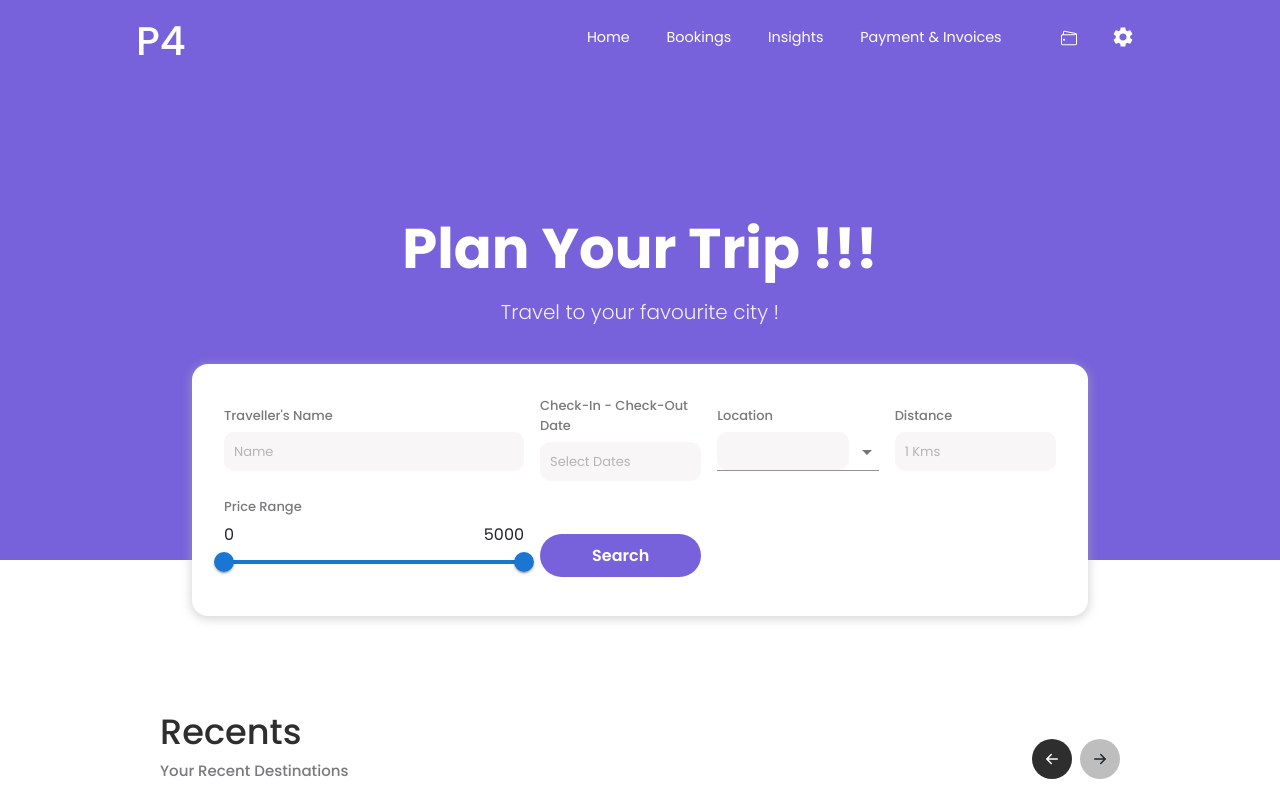
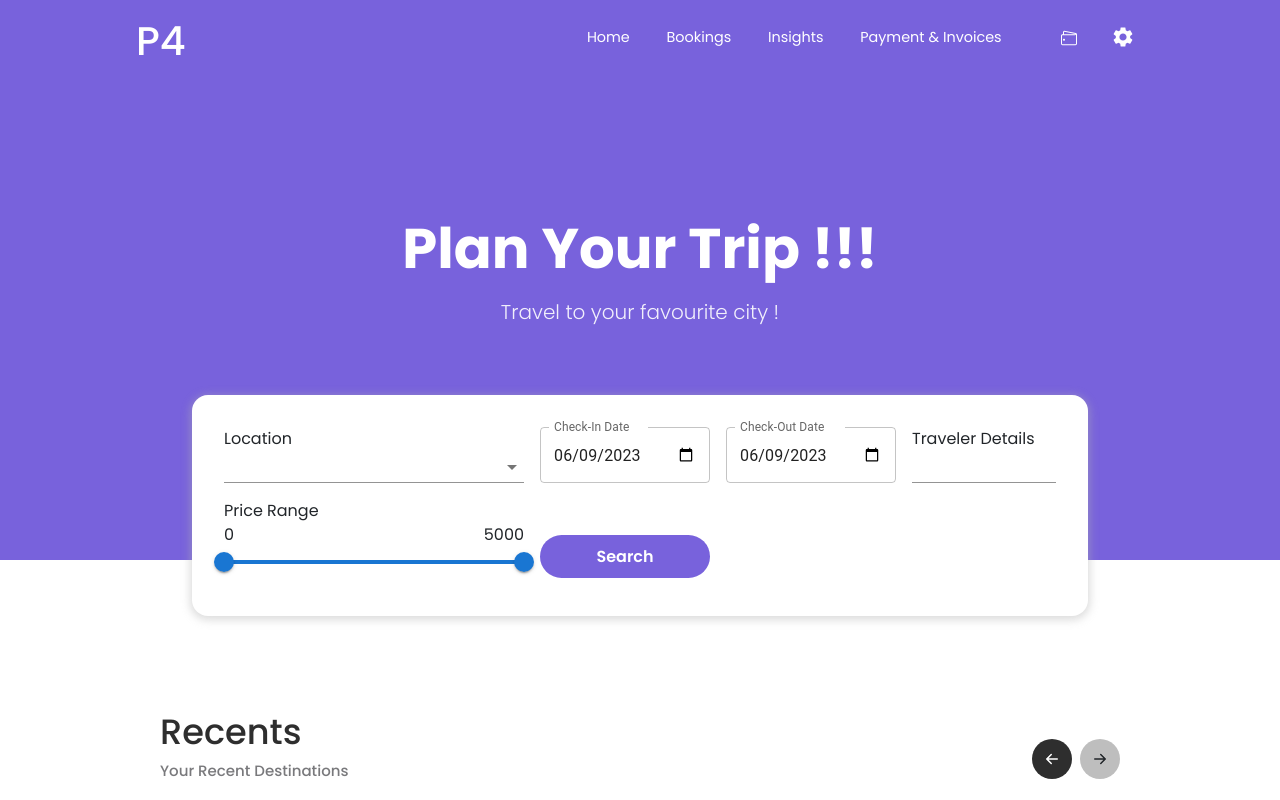
Before and after one commit to nitish-pro-coder/travelplus, a React (Create React App) app: page / in a window 1280 px wide. Shown: the top 800 px of the page. Built offline with nearby package versions, Linux system fonts and the light colour scheme.

Commit message:
changes
changes

```diff
--- a/src/pages/Home/Home.js
+++ b/src/pages/Home/Home.js
@@ -9,7 +9,7 @@ import Card from '@mui/material/Card';
 import TextField from '@mui/material/TextField';
 import Autocomplete from '@mui/material/Autocomplete';
 import axios from 'axios';
-import { Box, Button, CardContent, Checkbox, Divider, FormGroup, Popover, Rating, Skeleton, Table, TableBody, TableCell, TableHead, TableRow } from '@mui/material';
+import { Box, Button, CardContent, Checkbox, DialogContentText, Divider, FormGroup, Popover, Rating, Skeleton, Table, TableBody, TableCell, TableContainer, TableHead, TableRow } from '@mui/material';
 // import { Box, Button,  CardContent, Checkbox, Divider, Popover, Rating, Skeleton, Table, TableBody, TableCell, TableHead, TableRow } from '@mui/material';
 import Slider from '@mui/material/Slider';
 import Popular from '../Popular/Popular';
@@ -84,12 +84,13 @@ import ExpandMoreIcon from '@mui/icons-material/ExpandMore';
     right: false,
   });
   const [select,setSelect] = React.useState('Select');
+  const [trdetopen,settrdetopen]=React.useState(false);
 
 
   const handleSelect = (event, value) => {
     setSelectedLocation(value);
     console.log(value)
-    setlocation([{locationname:value.display_name,lat:value.lat,lon:value.lon}])
+    setlocation([{locationname:value?.display_name,lat:value?.lat,lon:value?.lon}])
   };
 
   const calculateDistance = () => {
@@ -188,8 +189,8 @@ import ExpandMoreIcon from '@mui/icons-material/ExpandMore';
     var data = {
       "hotelid": hotelapilist[index]?.hotelid,
       "hotelcode":hotelapilist[index]?.hotelcode,
-      "checkin": "2023-10-05",
-      "checkout": "2023-10-10",
+      "checkin": checkInDate,
+      "checkout":checkOutDate,
 
       "expected_checkin_time": "12:00",
       "expected_checkout_time": "12:00",
@@ -257,10 +258,16 @@ import ExpandMoreIcon from '@mui/icons-material/ExpandMore';
   const handleClickOpen = () => {
     sethoteldetailsopen(true);
   };
+  const handletrdetopenOpen = () => {
+    settrdetopen(true);
+  };
 
   const handleClose = () => {
     sethoteldetailsopen(false);
   };
+  const handletrdetclose =()=>{
+    settrdetopen(false)
+  }
 
 
   const onButtonClick = () =>{
@@ -313,6 +320,42 @@ import ExpandMoreIcon from '@mui/icons-material/ExpandMore';
   const handlePopoverClose1 = () => {
     setAnchorEl(null);
   };
+  const checkInDateRef = React.useRef(null);
+  const checkOutDateRef = React.useRef(null);
+  const [currentDate, setCurrentDate] = React.useState('');
+  useEffect(() => {
+    const today = new Date();
+    const year = today.getFullYear();
+    let month = today.getMonth() + 1;
+    let day = today.getDate();
+
+    if (month < 10) {
+      month = '0' + month;
+    }
+    if (day < 10) {
+      day = '0' + day;
+    }
+
+    const formattedDate = `${year}-${month}-${day}`;
+    setCheckInDate(formattedDate)
+    setCheckOutDate(formattedDate)
+  }, []);
+  const [checkInDate, setCheckInDate] = React.useState('');
+const [checkOutDate, setCheckOutDate] = React.useState('');
+
+  const handleCheckInDateChange = (event) => {
+    checkOutDateRef.current.focus();
+    console.log(event.target.value);
+    const selectedDate = event.target.value;
+    setCheckInDate(selectedDate);
+  setCheckOutDate(selectedDate);
+  };
+
+  const handleCheckOutDateChange = (event) => {
+    const selectedDate = event.target.value;
+
+  setCheckOutDate(selectedDate);
+  };
 
   const open1 = Boolean(anchorEl);
    return (
@@ -331,31 +374,7 @@ import ExpandMoreIcon from '@mui/icons-material/ExpandMore';
         </div>
 
         <div  className="homeCard grid">
-        <div data-aos="fade-right" data-aos-duration="2000" className="locationDiv">
-              <label htmlFor="name">Traveller's Name</label>
-              <input type="text" placeholder='Name'/>
-           </div>
-           <div className="datePickerContain locationDiv" >
-           <label htmlFor="CheckIn">Check-In - Check-Out Date</label>
-        <input
-          type="text"
-          placeholder="Select Dates"
-          onClick={handleToggleDateRangePicker}
-          readOnly
-          data-aos="fade-right" data-aos-duration="2000"
-
-        />
-        {showDateRangePicker && (
-          <div className="datePickerOverlay">
-            <DateRange
-              ranges={dateRange}
-              onChange={handleRangeChange}
-              moveRangeOnFirstSelection={false}
-            />
-          </div>
-        )}
-      </div>
-           <div data-aos="fade-right" data-aos-duration="2000" className="locationDiv">
+        <div data-aos="fade-right" data-aos-duration="2000" >
               <label htmlFor="location">Location</label>
 
               <Autocomplete
@@ -376,10 +395,10 @@ import ExpandMoreIcon from '@mui/icons-material/ExpandMore';
       then((response)=>{
         console.log(response.data)
         response.data.map((item)=>{
-          console.log(item.display_name)
+
           console.log(locationlist)
           const updatedList = response.data.map((item) => ({
-          display_name: item.display_name,
+          display_name: item?.display_name,
           lat: item.lat,
           lon: item.lon,
           }))
@@ -402,12 +421,96 @@ import ExpandMoreIcon from '@mui/icons-material/ExpandMore';
   } />}/>
 
            </div>
-           <div data-aos="fade-right" data-aos-duration="2500" className="distDiv">
+           <div data-aos="fade-right" data-aos-duration="2500">
+    <TextField
+      id="check-in-date"
+      label="Check-In Date"
+      type="date"
+      value={checkInDate}
+      fullWidth
+
+      inputProps={{
+        min: currentDate,
+      }}
+      onChange={handleCheckInDateChange}
+      inputRef={checkInDateRef}
+    />
+  </div>
+  <div data-aos="fade-right" data-aos-duration="2500">
+    <TextField
+      id="check-out-date"
+      label="Check-Out Date"
+      type="date"
+      value={checkOutDate}
+      onChange={handleCheckOutDateChange}
+      fullWidth
+      inputRef={checkOutDateRef}
+    />
+  </div>
+
+<Dialog open={trdetopen} onClose={handletrdetclose}>
+<DialogTitle>
+    Traveler Details
+    <IconButton
+      edge="end"
+      color="inherit"
+      onClick={handletrdetclose}
+      aria-label="close"
+      className='float-end'
+      >
+
+      <CloseIcon />
+    </IconButton>
+  </DialogTitle>
+        <DialogContent>
+          <Box sx={{ display: 'flex', flexDirection: 'column' }}>
+            <TextField
+              margin="dense"
+
+              label="Traveler Name"
+              type="text"
+              fullWidth
+              variant="outlined"
+              required // Added required attribute
+
+            />
+            <TextField
+              margin="dense"
+
+              label="Mobileno"
+              type="number"
+              fullWidth
+              variant="outlined"
+              required // Added required attribute
+              inputProps={{
+                inputMode: 'numeric',
+              }}
+            />
+            <TextField
+              margin="dense"
+              id="gstin"
+              label="Email"
+              type="email"
+              fullWidth
+              variant="outlined"
+              required // Added required attribute
+            />
+
+          </Box>
+        </DialogContent>
+      </Dialog>
+
+
+
+           {/* <div data-aos="fade-right" data-aos-duration="2500">
               <label htmlFor="distance">Distance</label>
-              <input type="text" placeholder='1 Kms'/>
-
-           </div>
-           <div data-aos="fade-right" data-aos-duration="3000" className="priceDiv">
+              <TextField id="standard-basic" variant="standard" />
+           </div> */}
+           <div data-aos="fade-right" data-aos-duration="2000">
+              <label htmlFor="name">Traveler Details</label>
+              <TextField id="standard-basic" variant="standard" readOnly="true" onClick={handletrdetopenOpen} />
+        </div>
+           <div data-aos="fade-right" data-aos-duration="3000">
               <label htmlFor="price">Price Range</label>
               {/* <input type="text" placeholder='$100-$500'/> */}
 
@@ -766,7 +869,7 @@ return null; // Return null if the condition is not met to skip rendering
         anchor={isMobile ? 'bottom' : 'right'}
         open={state['right']}
         onClose={toggleDrawer('right', false)}
-        PaperProps={{ style: { width: 1000 } }}
+        PaperProps={{ style: { width: "80%" } }}
       >
 
         <Box sx={{ display: 'flex', justifyContent: 'space-between', alignItems: 'center', p: 2,backgroundColor:'#7862dc'}}>
@@ -794,8 +897,8 @@ return null; // Return null if the condition is not met to skip rendering
     </TableBody>
     </Table>
 
-     <div className='row justify-content-center'>
-      <div className='col-8'>
+     <div className='row mt-3'>
+      <div className='col-6'>
         {/* <Card >
           <CardContent> */}
       {/* <Carousel
@@ -812,65 +915,58 @@ return null; // Return null if the condition is not met to skip rendering
         {
         item.room_type.map((roomtype, index) => (
 
-
-         <>
-         <Card>
+            <>
+         <Card className='mb-3'>
           <CardContent>
      <Typography  variant="h5" component="div" sx={{background:"rgba(216, 216, 216, 0.2)",p:3}}>
           {roomtype.name}
         </Typography>
-        <div className = 'row mt-3'>
+        <div className='row mt-3'>
+  <div className='col-6'>
+    <img
+      className='mx-auto d-block'
+      src={roomtype.room_image}
+      style={{ maxHeight: "150px", objectFit: "cover",maxWidth: "50%" }}
+      alt="Image 1"
+    />
+  </div>
+  <div className='col-6'>
+  <TableContainer>
+      <Table className="table table-bordered">
+        <TableHead>
+          <TableRow>
+            <TableCell>Tariff</TableCell>
+            <TableCell>Meal Plan</TableCell>
+            <TableCell>Inclusion</TableCell>
+          </TableRow>
+        </TableHead>
+        <TableBody>
+          <TableRow>
+            <TableCell>{roomtype.tariff}</TableCell>
+            <TableCell>{roomtype.mealplan}</TableCell>
+            <TableCell>{roomtype.inclusion}</TableCell>
+          </TableRow>
+        </TableBody>
+      </Table>
+    </TableContainer>
+  </div>
+</div>
 
 
-        <div className='col-6 text-center'>
-
-          <img
-    className='mx-auto d-block '
-    src={roomtype.room_image}
-    style={{ maxHeight: "150px", objectFit: "cover" }}
-    alt="Image 1"
-  />
 
 
-        {/* ))} */}
-</div>
 
-<div className='col-6'>
-<Typography
-        aria-owns={open ? 'mouse-over-popover' : undefined}
-        aria-haspopup="true"
-        onMouseEnter={handlePopoverOpen1}
-        onMouseLeave={handlePopoverClose1}
-      >
-       Cancellation Policy
-      </Typography>
-      {/* <Popover className='mt-2'
-        id="mouse-over-popover"
-        sx={{
-          pointerEvents: 'none',
-          width: 1000,
-          height:500
-        }}
-        open={open1}
-        anchorEl={anchorEl}
-        anchorOrigin={{
-          vertical: 'center', // Updated to 'top'
-          horizontal: 'center',
-        }}
-        transformOrigin={{
-          vertical: 'center', // Updated to 'bottom'
-          horizontal: 'bottom',
-        }}
-        onClose={handlePopoverClose1}
-        disableRestoreFocus>
 
-      <Typography sx={{ p: 1 }}>{roomtype.cancellation_policy.replace(/<[^>]+>/g,'')}</Typography>
-      </Popover> */}
-<Accordion>
+
+
+      <div className='row mt-3'>
+        <div className='col-8'>
+        <Accordion sx={{width:'350px'}}>
         <AccordionSummary
           expandIcon={<ExpandMoreIcon />}
           aria-controls="panel1a-content"
           id="panel1a-header"
+
         >
           <Typography>View cancellation policy</Typography>
         </AccordionSummary>
@@ -883,18 +979,20 @@ return null; // Return null if the condition is not met to skip rendering
 
         </AccordionDetails>
       </Accordion>
-      <br/>
-      <button className='btn' onClick={onButtonClick}>{select}</button>
-
-</div>
+          </div>
+          <div className='col-4'>
+          <button className='btn' onClick={onButtonClick}>{select}</button>
+          </div>
+        </div>
 
 
-        </div>
+
 
         </CardContent>
 
         </Card>
         </>
+
          ))}
         </>
 
@@ -902,10 +1000,8 @@ return null; // Return null if the condition is not met to skip rendering
     {/* </CardContent>
     </Card> */}
             </div>
-            </div>
-    <Divider className='mt-4'></Divider>
-    <div className='row justify-content-center mt-3'>
-      <div className='col-8'>
+
+      <div className='col-6'>
     <Card >
      <CardContent>
    <h4>Price Breakup</h4>
@@ -974,8 +1070,11 @@ return null; // Return null if the condition is not met to skip rendering
        </div>
     </CardContent>
     </Card>
+
     </div>
-    </div>
+            </div>
+    <Divider className='mt-4'></Divider>
+
 
 </Drawer>
 ))}
--- a/src/pages/Home/home.css
+++ b/src/pages/Home/home.css
@@ -177,6 +177,10 @@
   font-weight: 600;
 }
 
+input[type="number"]:hover::-webkit-outer-spin-button,input[type="number"]:hover::-webkit-inner-spin-button{
+  display: none;
+}
+
 
 
 @media screen and (min-width: 480px) {
--- a/src/pages/login/login.css
+++ b/src/pages/login/login.css
@@ -295,11 +295,11 @@ form.sign-in-form {
     padding: 0.5rem 0;
   }
 
-  .btn1.transparent {
+  /* .btn1.transparent {
     width: 110px;
     height: 35px;
     font-size: 0.7rem;
-  }
+  } */
 
   .container1:before {
     width: 1500px;
--- a/src/pages/login/login.js
+++ b/src/pages/login/login.js
@@ -8,6 +8,8 @@ function Login() {
   const [showOtpField, setShowOtpField] = useState(false);
   const [email, setEmail] = useState('');
   const [otp, setOtp] = useState('');
+  const [clientname, setClientname] = useState('');
+  const [documentid,setdocumentid]=useState('')
 
   const navigate= useNavigate()
 
@@ -22,17 +24,17 @@ function Login() {
   };
 
   const handleLoginSubmit = (event) => {
-    // Perform login logic here
-    console.log("gnhgbgbv ")
+
 
       const data = {
         otp: otp,
-        Userid: 1
+        id:documentid
       };
 
       axios.post('http://localhost:3000/api/otpverification/', data)
         .then(response => {
           // Handle successful response
+          console.log(response)
           setIsSignUpMode(false);
           console.log(response.data);
           if(response.data=="Valid OTP")
@@ -60,9 +62,18 @@ function Login() {
   };
 
   const sendmail=() =>{
+    axios.post('http://localhost:3000/api/employeedetails/',{"email":email}).then(res=>{
+      console.log(res.data)
+      if(res.data.message == "Email matched successfully")
+      {
+        setClientname(res.data.data[0].clientname);
+        setdocumentid(res.data.data[0].id);
 
-    axios.post('http://localhost:3000/api/sendmail/', {"mailid":email})
+
+        axios.post('http://localhost:3000/api/sendmail/',{"mailid":email,"id":res.data.data[0].id})
       .then(response => {
+        setShowOtpField(true);
+        setIsSignUpMode(false);
         // Handle successful response
         console.log(response.data);
       })
@@ -70,6 +81,13 @@ function Login() {
         // Handle error
         console.error(error);
       });
+      }
+    }).catch(err=>{
+       console.log(err);
+    })
+
+
+
   }
 
   return (
@@ -77,7 +95,7 @@ function Login() {
       <div className="forms-container">
         <div className="signin-signup">
           {!showOtpField ? (
-            <form action="#" className="sign-in-form" onSubmit={handleLoginSubmit}>
+            <form action="#" className="sign-in-form" >
               <h2 className="title">Let's Go!</h2>
               {!showOtpField && (
                 <div className="input-field">
@@ -85,7 +103,7 @@ function Login() {
                   <input type="email" placeholder="Email" value={email} onChange={handleEmailChange} />
                 </div>
               )}
-              <input type="submit" value="Login" className="btn1 solid" onClick={sendmail}  />
+              <input type='button' value="Login" className="btn1 solid" onClick={sendmail}  />
             </form>
           ) : (
             <form action="#" className="sign-in-form">
```
